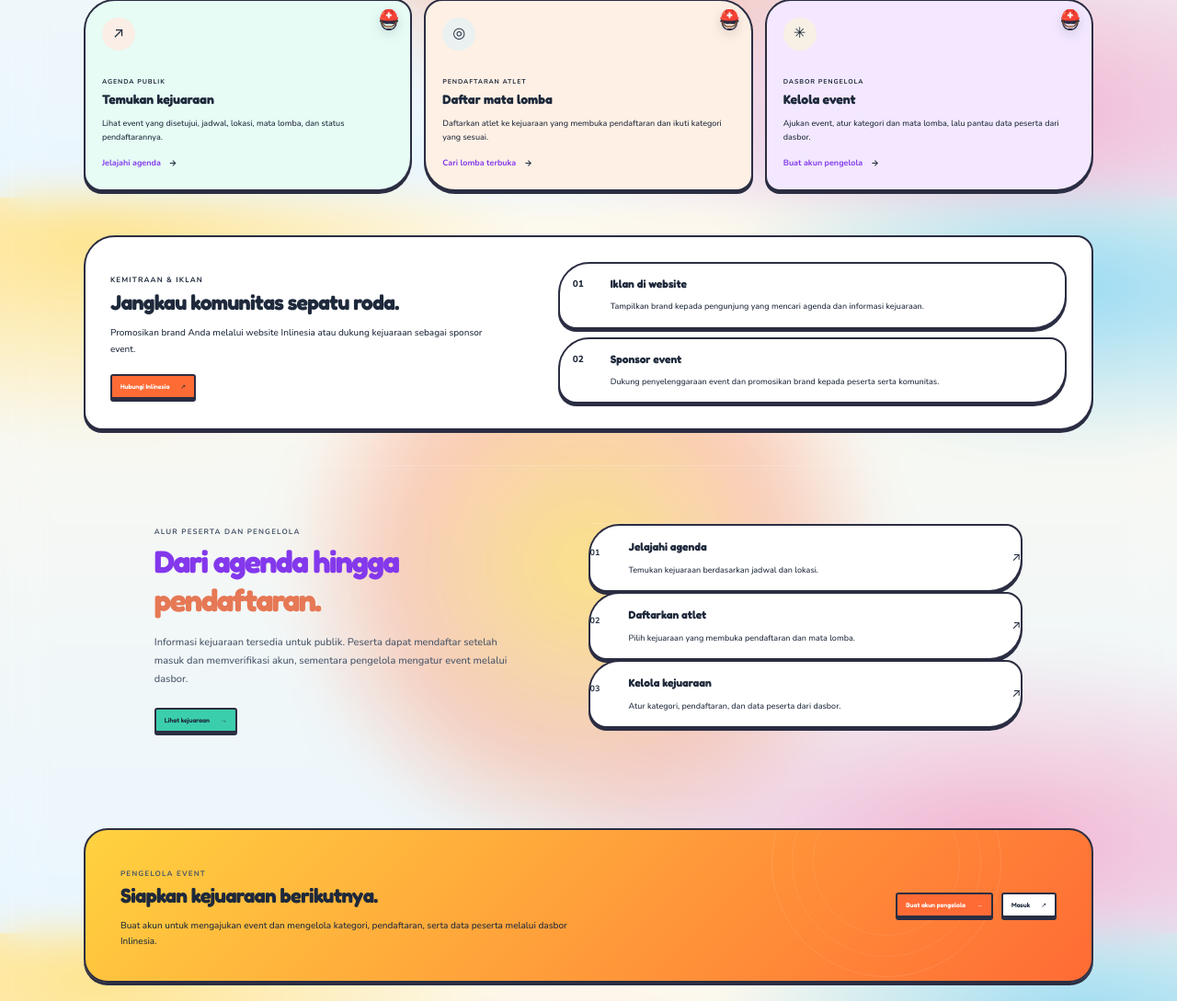
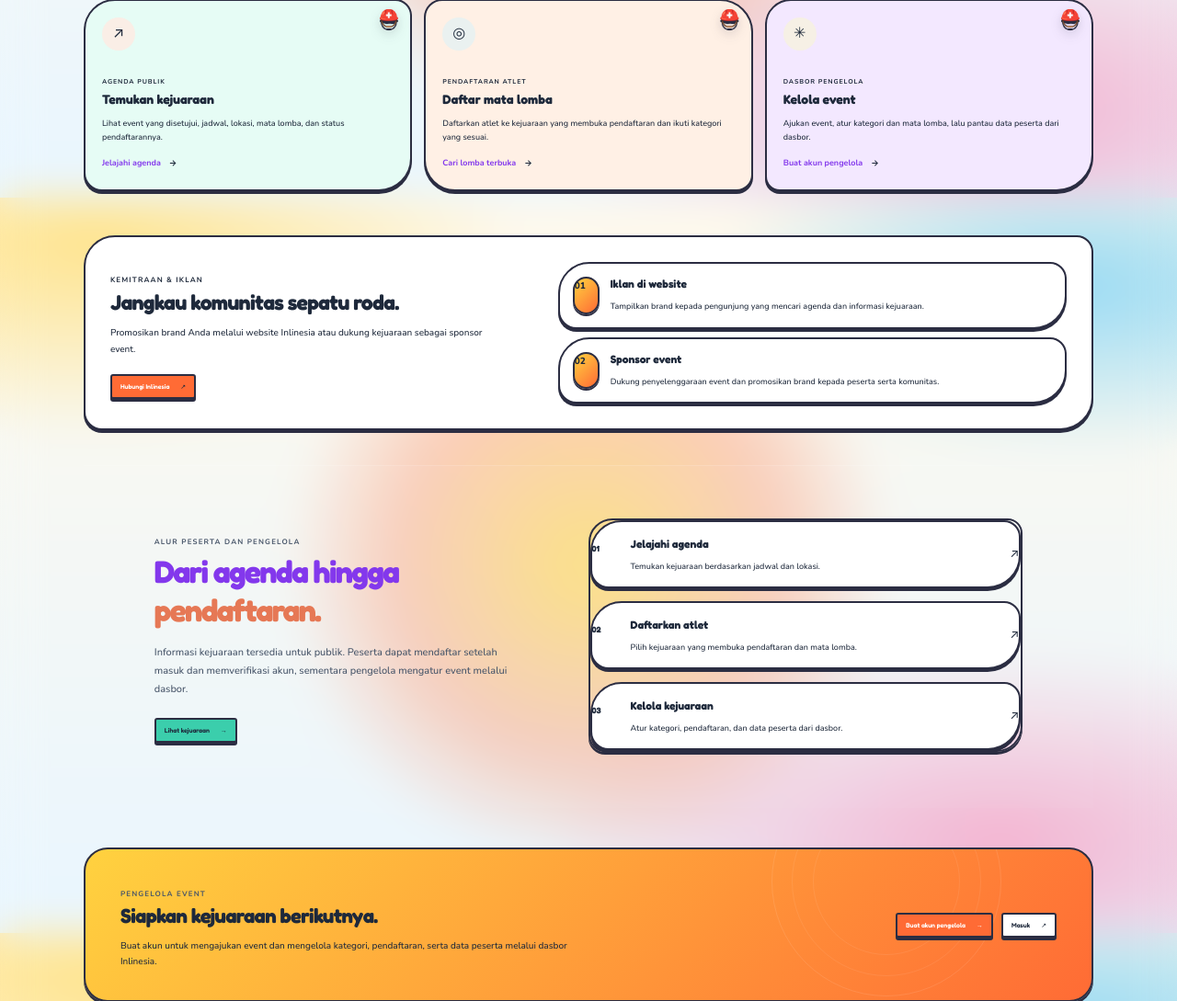
Before and after one commit to inlinesia/inlinesia, a Laravel app: page / in a window 1280 px wide. Shown: the part 1385-2474 px from the top of the page at 92% size. Run offline with Laravel 12, Linux system fonts and the light colour scheme; data that the repository does not hold is empty; style sheets or scripts are compiled from the project's sources; some libraries are stand-ins or nearby versions.

Commit message:
feat: perluas data display & cards tema Ceria ke semua halaman publik

```diff
--- a/resources/css/ceria-theme.css
+++ b/resources/css/ceria-theme.css
@@ -974,6 +974,104 @@ html[data-theme='ceria'] {
 [data-theme='ceria'] .c-pink { color: var(--color-berry); }
 
 /* --------------------------------------------------------------------------
+   Data displays & cards — ekstensi untuk class asli aplikasi
+   (dot data display library: sponsor, community, angka kartu, dll).
+   -------------------------------------------------------------------------- */
+[data-theme='ceria'] .guest-event-card,
+[data-theme='ceria'] .guest-registration-card,
+[data-theme='ceria'] .guest-dashboard-empty {
+    position: relative;
+    color: var(--text-primary);
+    background: var(--ceria-panel);
+    border: 2.5px solid var(--border-ink);
+    border-radius: 26px 14px 28px 16px;
+    box-shadow: var(--shadow-sticker-sm);
+    transition: transform 0.18s var(--ease-bounce), box-shadow 0.18s var(--ease-bounce);
+}
+
+[data-theme='ceria'] .guest-event-card :is(h3, p),
+[data-theme='ceria'] .guest-registration-card :is(strong, span, small) {
+    color: var(--text-primary) !important;
+}
+
+[data-theme='ceria'] .guest-event-card .listing-register-link,
+[data-theme='ceria'] .guest-registration-card .guest-event-closed {
+    color: var(--color-grape) !important;
+}
+
+[data-theme='ceria'] .listing-card-number {
+    color: var(--color-lemon);
+    font-family: var(--font-display);
+    font-weight: 800;
+    filter: drop-shadow(0 2px 0 var(--border-ink));
+}
+
+[data-theme='ceria'] .sponsor-card-intro :is(h2, p) {
+    color: var(--text-primary) !important;
+}
+
+[data-theme='ceria'] .sponsor-card-options article :is(h3, p) {
+    color: var(--text-primary) !important;
+}
+
+[data-theme='ceria'] .sponsor-option-number {
+    color: var(--text-primary);
+    background: linear-gradient(135deg, var(--color-lemon), var(--color-coral));
+    border: 2px solid var(--border-ink);
+    border-radius: var(--radius-pill);
+    box-shadow: 0 2px 0 var(--border-ink);
+}
+
+[data-theme='ceria'] .community-values {
+    display: grid;
+    gap: 14px;
+    border: 2.5px solid var(--border-ink);
+    border-radius: 26px 16px 28px 18px;
+    background: var(--ceria-panel);
+    box-shadow: var(--shadow-sticker-sm);
+}
+
+[data-theme='ceria'] .community-values h3 {
+    color: var(--color-grape) !important;
+}
+
+[data-theme='ceria'] .community-values p {
+    color: var(--text-secondary) !important;
+}
+
+[data-theme='ceria'] .value-number {
+    color: var(--color-lemon);
+    font-family: var(--font-display);
+    font-weight: 700;
+}
+
+[data-theme='ceria'] .value-mark {
+    color: var(--color-coral);
+}
+
+[data-theme='ceria'] .guest-dashboard-section-heading h2 {
+    color: var(--color-grape) !important;
+}
+
+[data-theme='ceria'] .event-payment-account {
+    border-color: var(--ceria-mint);
+    background: #e6fcf5;
+}
+
+[data-theme='ceria'] .event-payment-account :is(span, strong) {
+    color: var(--color-grape) !important;
+}
+
+[data-theme='ceria'] .stat-spark i {
+    background: var(--color-lemon);
+}
+
+[data-theme='ceria'] .stat-spark i:nth-child(2),
+[data-theme='ceria'] .stat-spark i:nth-child(6) {
+    background: var(--color-sky);
+}
+
+/* --------------------------------------------------------------------------
    Hormati preferensi pengguna mengurangi gerak.
    -------------------------------------------------------------------------- */
 @media (prefers-reduced-motion: reduce) {
```
